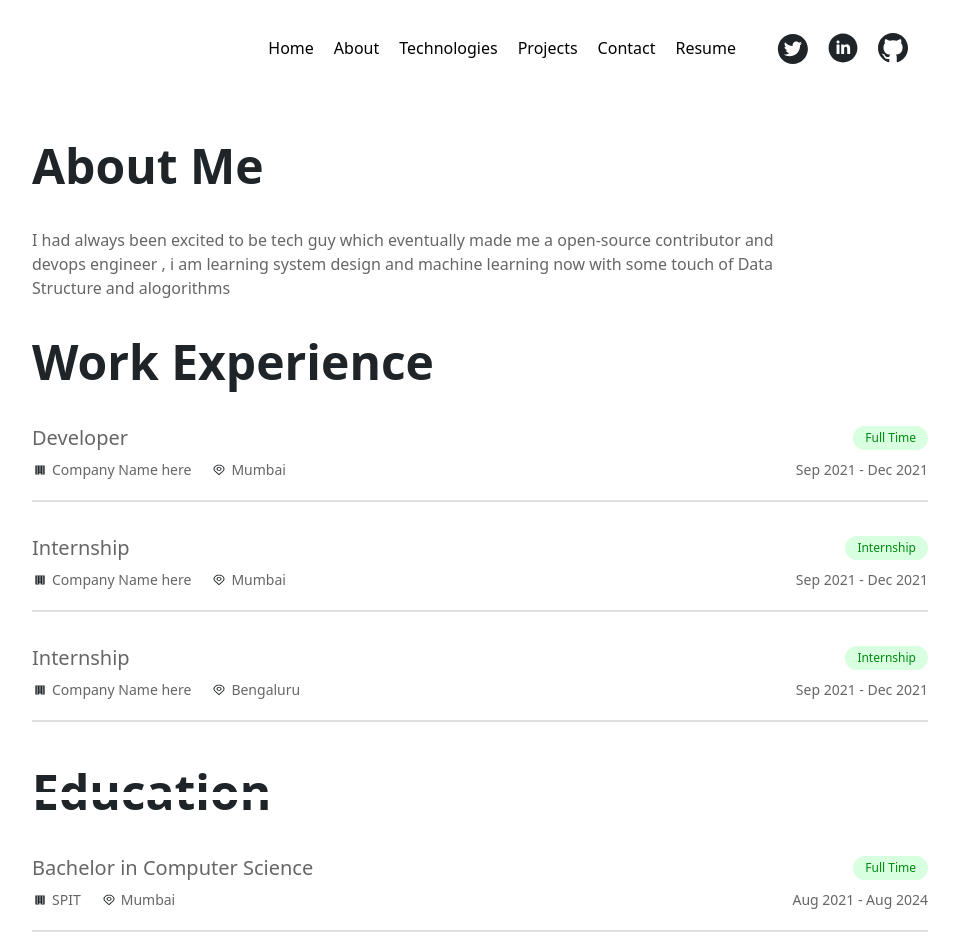
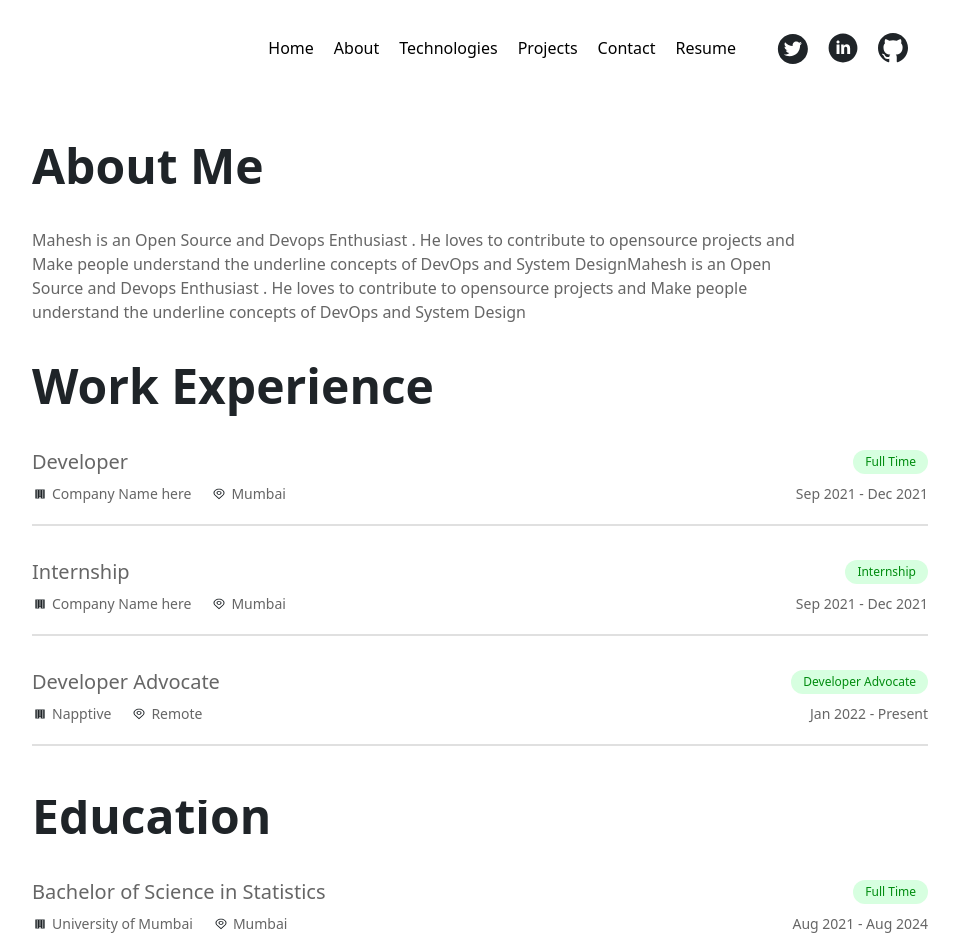
Before and after one commit to maheshkasabe/maheshkasabe.github.io, a React (Create React App) app: page /about in a window 1280 px wide. Shown: the top 952 px of the page, without its empty margins (160-1119 px from the left). Built offline with nearby package versions, Linux system fonts and the light colour scheme.

Commit message:
updated bio and links

```diff
--- a/src/Details.js
+++ b/src/Details.js
@@ -28,9 +28,9 @@ import projectImage5 from "./assets/projects/project5.png";
 // Enter your Personal Details here
 export const personalDetails = {
   name: "Mahesh Kasbe",
-  tagline: "I Code and Deploy stuff",
+  tagline: "I Code and Deploy stuff on Cloud",
   img: profile,
-  about: `I had always been excited to be tech guy which eventually made me a open-source contributor and devops engineer , i am learning system design and machine learning now with some touch of Data Structure and alogorithms`,
+  about: `Mahesh is an Open Source and Devops Enthusiast . He loves to contribute to opensource projects and Make people understand the underline concepts of DevOps and System DesignMahesh is an Open Source and Devops Enthusiast . He loves to contribute to opensource projects and Make people understand the underline concepts of DevOps and System Design`,
 };
 
 // Enter your Social Media URLs here
@@ -58,19 +58,19 @@ export const workDetails = [
     Duration: "Sep 2021 - Dec 2021",
   },
   {
-    Position: "Internship",
-    Company: `Company Name here`,
-    Location: "Bengaluru",
-    Type: "Internship",
-    Duration: "Sep 2021 - Dec 2021",
+    Position: "Developer Advocate",
+    Company: `Napptive`,
+    Location: "Remote",
+    Type: "Developer Advocate",
+    Duration: "Jan 2022 - Present",
   },
 ];
 
 // Enter your Education Details here
 export const eduDetails = [
   {
-    Position: "Bachelor in Computer Science",
-    Company: `SPIT`,
+    Position: "Bachelor of Science in Statistics ",
+    Company: `University of Mumbai`,
     Location: "Mumbai",
     Type: "Full Time",
     Duration: "Aug 2021 - Aug 2024",
@@ -103,7 +103,7 @@ export const projectDetails = [
     image: projectImage1,
     description: `A Microservices  Bug Tracker Application implemented using best Devops Practices .`,
     techstack: "SpringBoot , ELK , RabbitMQ , ReactJS , Docker , Kubernetes , Terraform , Argocd , Github-Actions , Javascript , Java  ",
-    previewLink: "https://google.com",
+    previewLink: "https://github.com/Mahesh-Kasabe/Microservice-Devops-Project",
     githubLink: "https://github.com/Mahesh-Kasabe/Microservice-Devops-Project",
   },
   {
@@ -111,7 +111,7 @@ export const projectDetails = [
     image: projectImage2,
     description: `Build with React & JavaScript. Real-time Browser-based Monitoring of Your Kubernetes Cluster , Nodes with Kubernetes API.`,
     techstack: "Javascript , ReactJS , HTML , CSS , Kubernetes API , ChartJS ",
-    previewLink: "https://google.com",
+    previewLink: "https://user-images.githubusercontent.com/60398112/208110242-b3ecad1d-2a4e-4a4d-b79d-b3cc3c7e33ee.mp4",
     githubLink: "https://github.com/Mahesh-Kasabe/K-Dash",
   },
   {
```
